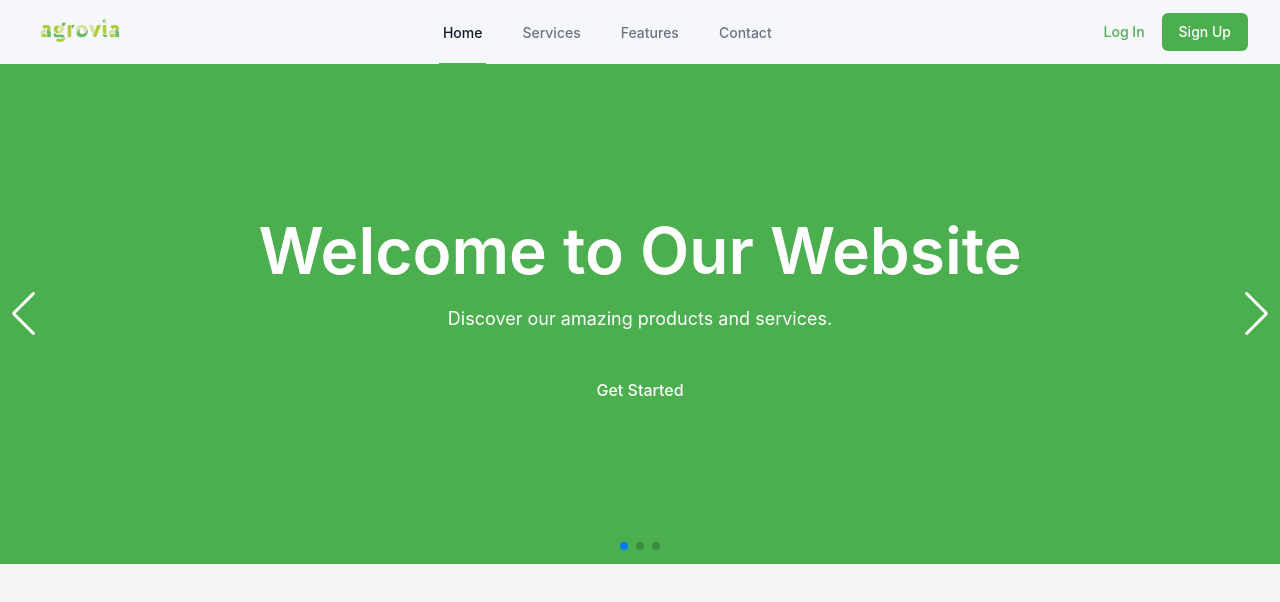
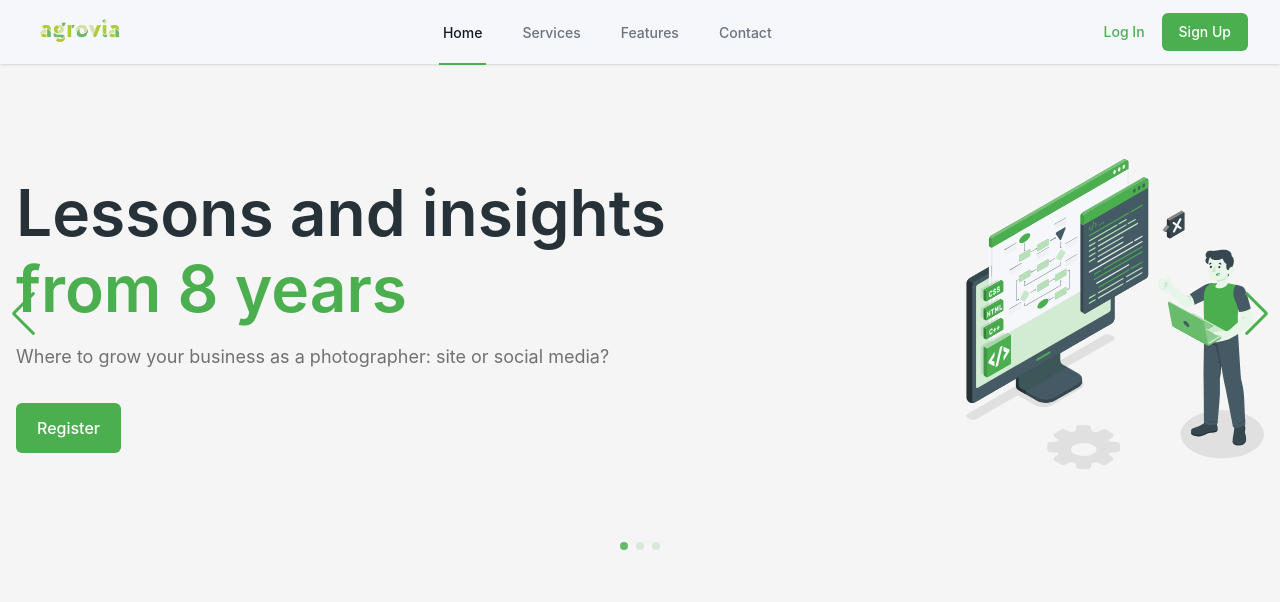
Before and after one commit to zestones/react-landing-page-template, a React (Vite) app in the folder agrovia/: page / in a window 1280 px wide. Shown: the top 602 px of the page. Built offline with nearby package versions, Linux system fonts and the light colour scheme.

Commit message:
feat: style first container hero section

```diff
--- a/agrovia/src/components/Header/Header.jsx
+++ b/agrovia/src/components/Header/Header.jsx
@@ -1,4 +1,3 @@
-import React from 'react';
 import logo from '../../assets/logo.png';
 
 function Header() {
@@ -59,7 +58,7 @@ function Header() {
                 </div>
             </div>
         </header>
-    );
-};
+    )
+}
 
 export default Header;
--- a/agrovia/src/components/HeroSection/HeroSection.css
+++ b/agrovia/src/components/HeroSection/HeroSection.css
@@ -34,3 +34,11 @@
 .swiper-pagination {
     bottom: 10px;
 }
+
+.swiper-pagination-bullet {
+    @apply bg-tint-1;
+}
+
+.swiper-pagination-bullet-active {
+   @apply text-primary-primary;
+}
--- a/agrovia/src/components/HeroSection/HeroSection.jsx
+++ b/agrovia/src/components/HeroSection/HeroSection.jsx
@@ -1,4 +1,4 @@
-import React, { useEffect } from 'react';
+import { useEffect } from 'react';
 
 // External
 import Swiper from 'swiper';
@@ -6,6 +6,7 @@ import { Navigation, Pagination } from 'swiper/modules';
 
 // Styles
 import './HeroSection.css';
+import HeroImage from '../../assets/hero.svg';
 
 
 function HeroSection() {
@@ -34,11 +35,17 @@ function HeroSection() {
         <section className="hero">
             <div className="swiper-container">
                 <div className="swiper-wrapper">
-                    <div className="swiper-slide hero-slide bg-primary-primary text-white">
-                        <div className="container mx-auto px-4 py-20 text-center">
-                            <h1 className="h1 mb-4">Welcome to Our Website</h1>
-                            <p className="text-lg mb-8">Discover our amazing products and services.</p>
-                            <button className="btn btn-primary btn-normal">Get Started</button>
+                    <div className="swiper-slide hero-slide">
+                        <div className="container mx-auto px-4 py-20 flex items-center">
+                            <div className="container text-start">
+                                <h1 className="h1 mb-4 text-primary-secondary">Lessons and insights <br /> <span className='text-primary-primary'>from 8 years</span></h1>
+                                <p className="text-lg mb-8 text-neutral-grey">Where to grow your business as a photographer: site or social media?</p>
+                                <button className="btn btn-primary btn-normal">Register</button>
+                            </div>
+
+                            <div className="right-container">
+                                <img src={HeroImage} alt="Hero" />
+                            </div>
                         </div>
                     </div>
 
@@ -59,9 +66,9 @@ function HeroSection() {
                     </div>
                 </div>
 
-                <div className="swiper-pagination"></div>
-                <div className="swiper-button-prev"></div>
-                <div className="swiper-button-next"></div>
+                <div className="swiper-pagination "></div>
+                <div className="swiper-button-prev text-primary-primary"></div>
+                <div className="swiper-button-next text-primary-primary"></div>
             </div>
         </section>
     );
```
Also changed, not shown: agrovia/src/assets/hero.svg (added).
